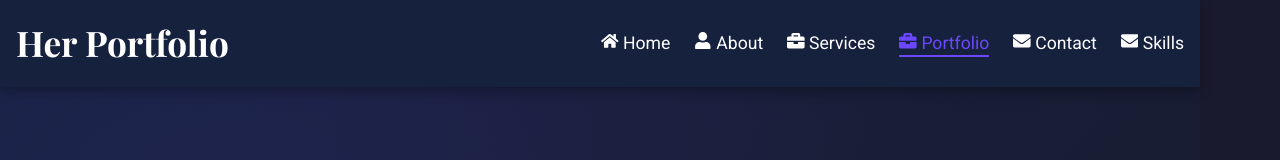
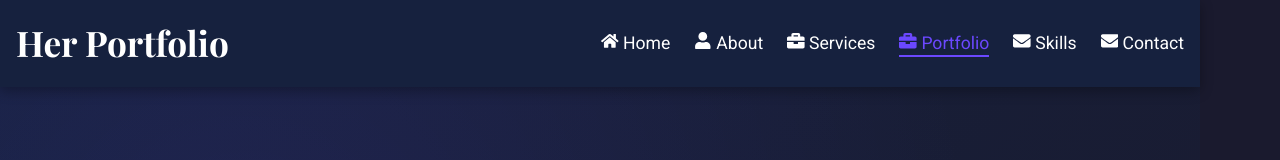
Before and after one commit to gisele-gisubizo/Profesional-Portfolio, a React (Vite) app: page / in a window 1280 px wide. Shown: the top 160 px of the page. Built offline with nearby package versions, Linux system fonts and the light colour scheme.

Commit message:
changed skills position in the Header

```diff
--- a/src/Components/Header.jsx
+++ b/src/Components/Header.jsx
@@ -40,8 +40,9 @@ export default function Header() {
           <a href="#about" onClick={(e) => scrollToTop(e, 'about')}><FaUser /> About</a>
           <a href="#services" onClick={(e) => scrollToTop(e, 'services')}><FaBriefcase /> Services</a>
           <a href="#portfolio" onClick={(e) => scrollToTop(e, 'portfolio')}><FaBriefcase /> Portfolio</a>
+           <a href="#skills" onClick={(e) => scrollToTop(e, 'skills')}><FaEnvelope /> Skills</a>
           <a href="#contact" onClick={(e) => scrollToTop(e, 'contact')}><FaEnvelope /> Contact</a>
-          <a href="#skills" onClick={(e) => scrollToTop(e, 'skills')}><FaEnvelope /> Skills</a>
+
         </nav>
       </div>
     </header>
```
